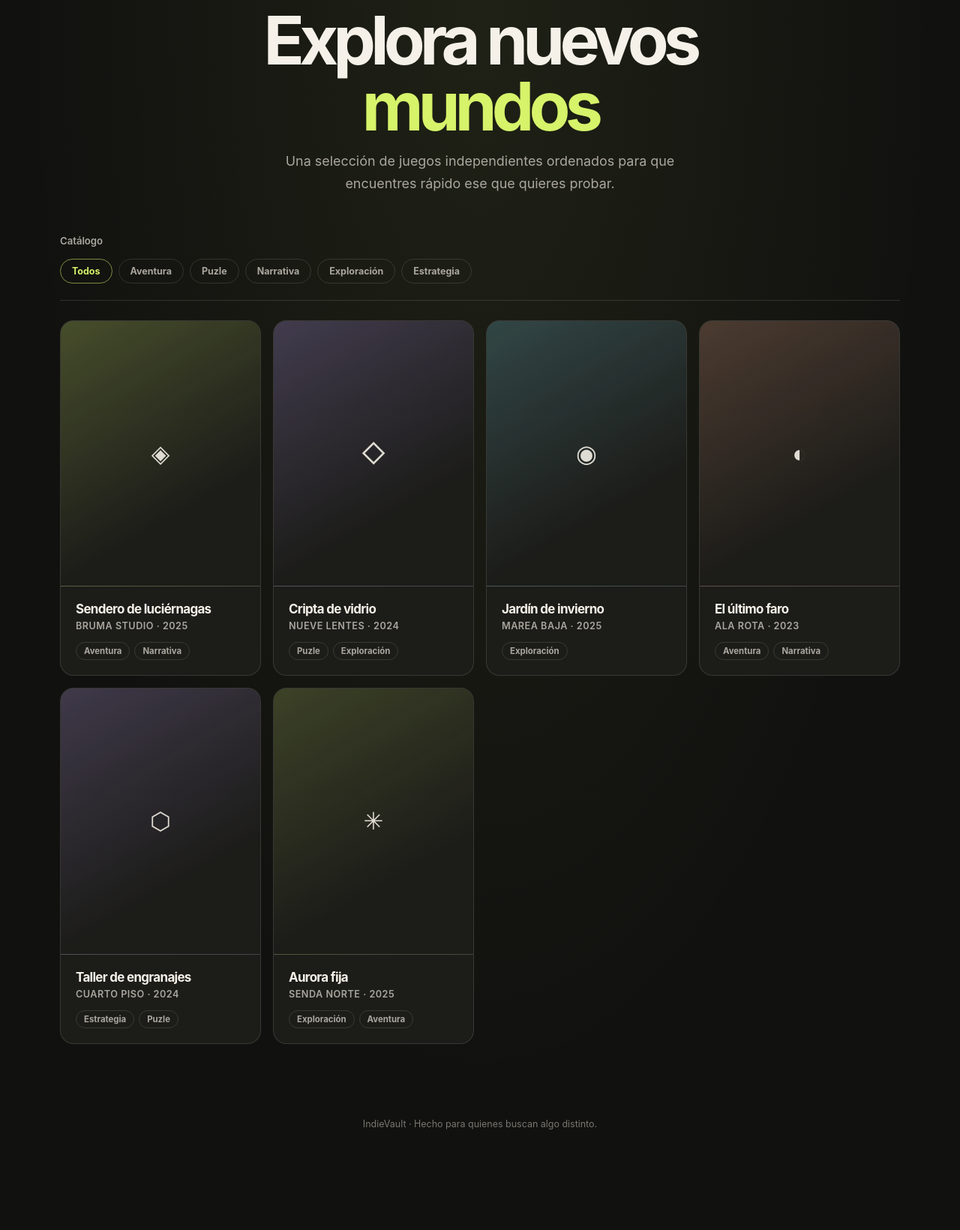
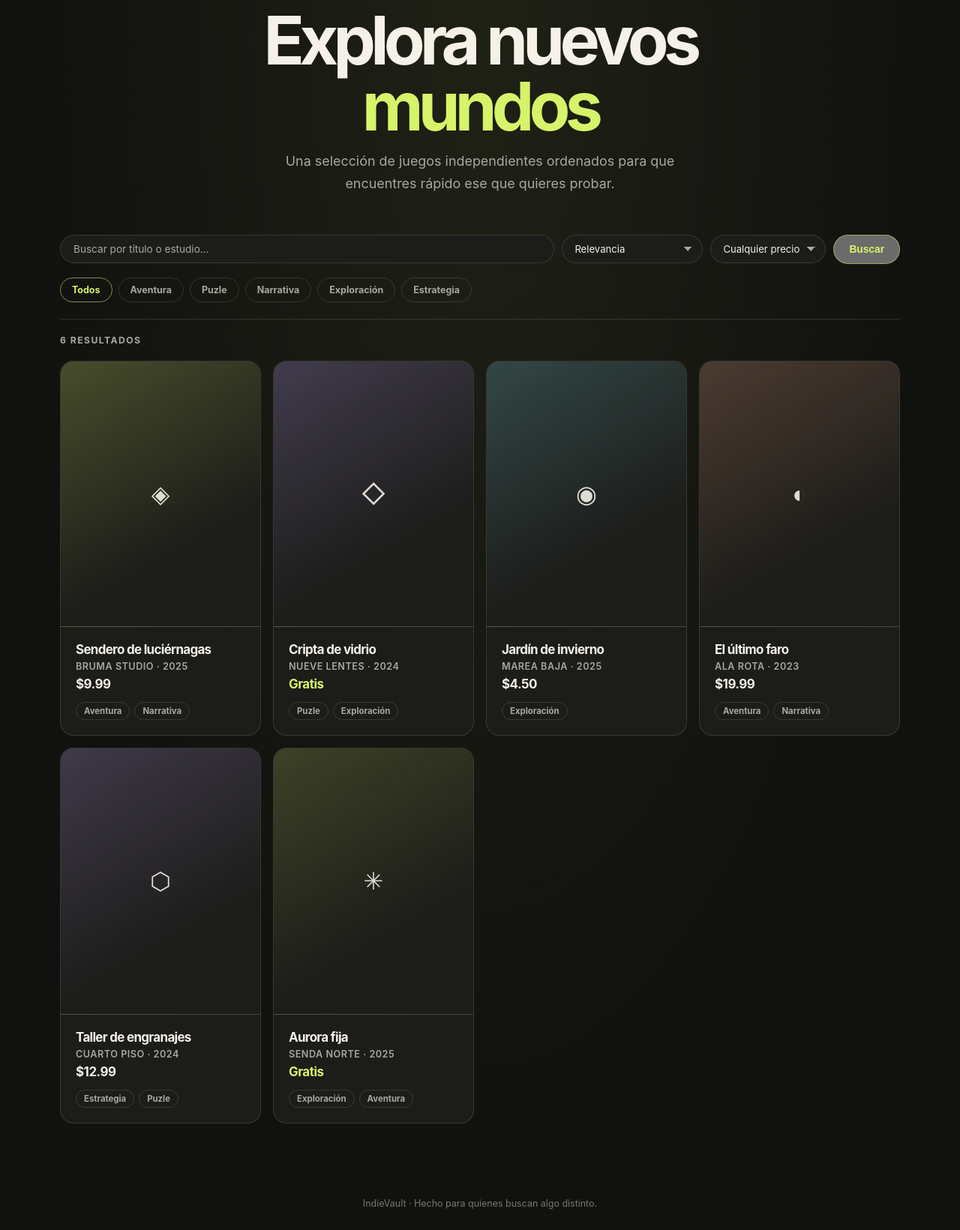
Before and after one commit to PolloYon06/IndieVault, a Django app: page /explorar/ in a window 1280 px wide. Shown: the part 212-1852 px from the top of the page at 75% size. Before the commit the page ends 1718 px from the top, so only its background shows below. Run offline with Django 5.2, Linux system fonts and the light colour scheme.

Commit message:
Agregar filtros tipo Steam y plan de suscripción Prime

```diff
--- a/IndieVault/static/css/indievault.css
+++ b/IndieVault/static/css/indievault.css
@@ -304,9 +304,70 @@ h1 span.lilac { color: var(--lilac); }
 .chip:hover { color: var(--ink); border-color: rgba(214, 243, 106, 0.4); }
 .chip[aria-pressed="true"] { color: var(--lime); border-color: rgba(214, 243, 106, 0.55); }
 
+a.chip { display: inline-block; text-decoration: none; }
+
 .library .chip[aria-pressed="true"] {
     color: var(--lilac);
     border-color: rgba(194, 168, 255, 0.55);
+}
+
+.filter-bar {
+    display: flex;
+    gap: 10px;
+    margin-bottom: 18px;
+}
+
+.filter-form {
+    display: flex;
+    flex: 1;
+    flex-wrap: wrap;
+    gap: 10px;
+    align-items: center;
+}
+
+.search-input {
+    flex: 1;
+    min-width: 200px;
+    padding: 10px 17px;
+    border: 1px solid var(--line);
+    border-radius: 999px;
+    background: var(--panel);
+    color: var(--ink);
+    font: inherit;
+    font-size: 0.85rem;
+}
+
+.search-input::placeholder { color: var(--muted); }
+
+.search-input:focus-visible,
+.filter-select:focus-visible {
+    outline: 2px solid var(--lime);
+    outline-offset: 2px;
+}
+
+.filter-select {
+    padding: 10px 34px 10px 16px;
+    border: 1px solid var(--line);
+    border-radius: 999px;
+    background:
+        linear-gradient(45deg, transparent 50%, var(--muted) 50%) calc(100% - 18px) 50% / 6px 6px no-repeat,
+        linear-gradient(135deg, var(--muted) 50%, transparent 50%) calc(100% - 13px) 50% / 6px 6px no-repeat,
+        var(--panel);
+    color: var(--ink);
+    font-family: inherit;
+    font-size: 0.82rem;
+    appearance: none;
+}
+
+.chip-row { margin-top: 0; }
+
+.results-count {
+    margin: -6px 0 20px;
+    color: var(--muted);
+    font-size: 0.76rem;
+    font-weight: 700;
+    letter-spacing: 0.12em;
+    text-transform: uppercase;
 }
 
 .game-grid {
@@ -357,6 +418,15 @@ h1 span.lilac { color: var(--lilac); }
     letter-spacing: 0.04em;
     text-transform: uppercase;
 }
+
+.price {
+    margin: -8px 0 14px;
+    font-size: 1.06rem;
+    font-weight: 750;
+    letter-spacing: -0.03em;
+}
+
+.price.free { color: var(--lime); }
 
 .tags {
     display: flex;
--- a/IndieVault/templates/explorar.html
+++ b/IndieVault/templates/explorar.html
@@ -10,71 +10,57 @@
     </section>
 
     <section class="page-shell" aria-labelledby="catalogo-title">
-        <h2 class="choice-heading" id="catalogo-title">Catálogo</h2>
-
-        <div class="toolbar" role="group" aria-label="Filtrar por género">
-            <button class="chip" type="button" aria-pressed="true">Todos</button>
-            <button class="chip" type="button" aria-pressed="false">Aventura</button>
-            <button class="chip" type="button" aria-pressed="false">Puzle</button>
-            <button class="chip" type="button" aria-pressed="false">Narrativa</button>
-            <button class="chip" type="button" aria-pressed="false">Exploración</button>
-            <button class="chip" type="button" aria-pressed="false">Estrategia</button>
+        <div class="filter-bar">
+            <form class="filter-form" method="get" action="{% url 'explorar' %}">
+                <input class="search-input" type="search" name="q" value="{{ q }}" placeholder="Buscar por título o estudio…" aria-label="Buscar juegos">
+                <input type="hidden" name="genre" value="{{ genre }}">
+                <select class="filter-select" name="sort" aria-label="Ordenar por">
+                    <option value=""{% if sort == '' %} selected{% endif %}>Relevancia</option>
+                    <option value="az"{% if sort == 'az' %} selected{% endif %}>A → Z</option>
+                    <option value="za"{% if sort == 'za' %} selected{% endif %}>Z → A</option>
+                    <option value="price_asc"{% if sort == 'price_asc' %} selected{% endif %}>Precio menor a mayor</option>
+                    <option value="price_desc"{% if sort == 'price_desc' %} selected{% endif %}>Precio mayor a menor</option>
+                    <option value="newest"{% if sort == 'newest' %} selected{% endif %}>Más recientes</option>
+                </select>
+                <select class="filter-select" name="price" aria-label="Filtrar por precio">
+                    <option value=""{% if price == '' %} selected{% endif %}>Cualquier precio</option>
+                    <option value="free"{% if price == 'free' %} selected{% endif %}>Gratis</option>
+                    <option value="5"{% if price == '5' %} selected{% endif %}>Menos de $5</option>
+                    <option value="10"{% if price == '10' %} selected{% endif %}>Menos de $10</option>
+                </select>
+                <button class="button" type="submit">Buscar</button>
+            </form>
         </div>
 
+        <div class="toolbar chip-row" role="group" aria-label="Filtrar por género">
+            <a class="chip{% if not genre %} active{% endif %}" href="{% querystring genre=None %}"{% if not genre %} aria-pressed="true"{% endif %}>Todos</a>
+            {% for g in genres %}
+                <a class="chip{% if genre == g %} active{% endif %}" href="{% querystring genre=g %}"{% if genre == g %} aria-pressed="true"{% endif %}>{{ g }}</a>
+            {% endfor %}
+        </div>
+
+        <p class="results-count">{% if q or genre or price or sort %}{% endif %}{{ games|length }} resultado{{ games|length|pluralize }}</p>
+
         <div class="game-grid">
-            <article class="game-card">
-                <div class="cover" style="--tint: rgba(214, 243, 106, 0.26)" aria-hidden="true">◈</div>
-                <div class="game-body">
-                    <h3>Sendero de luciérnagas</h3>
-                    <p class="game-meta">Bruma Studio · 2025</p>
-                    <div class="tags"><span class="tag">Aventura</span><span class="tag">Narrativa</span></div>
+            {% for game in games %}
+                <article class="game-card">
+                    <div class="cover" style="--tint: {{ game.tint }}" aria-hidden="true">{{ game.symbol }}</div>
+                    <div class="game-body">
+                        <h3>{{ game.title }}</h3>
+                        <p class="game-meta">{{ game.studio }} · {{ game.year }}</p>
+                        <p class="price{% if game.price == 0 %} free{% endif %}">{% if game.price == 0 %}Gratis{% else %}${{ game.price|stringformat:'.2f' }}{% endif %}</p>
+                        <div class="tags">
+                            {% for tag in game.genres %}<span class="tag">{{ tag }}</span>{% endfor %}
+                        </div>
+                    </div>
+                </article>
+            {% empty %}
+                <div class="empty-state no-results">
+                    <h2>No encontramos nada con esos filtros</h2>
+                    <p>Prueba con otro término, quita el precio o vuelve a todos los géneros.</p>
+                    <a class="button" href="{% url 'explorar' %}">Limpiar filtros <span aria-hidden="true">↗</span></a>
                 </div>
-            </article>
-
-            <article class="game-card">
-                <div class="cover" style="--tint: rgba(194, 168, 255, 0.26)" aria-hidden="true">◇</div>
-                <div class="game-body">
-                    <h3>Cripta de vidrio</h3>
-                    <p class="game-meta">Nueve Lentes · 2024</p>
-                    <div class="tags"><span class="tag">Puzle</span><span class="tag">Exploración</span></div>
-                </div>
-            </article>
-
-            <article class="game-card">
-                <div class="cover" style="--tint: rgba(126, 214, 223, 0.26)" aria-hidden="true">◉</div>
-                <div class="game-body">
-                    <h3>Jardín de invierno</h3>
-                    <p class="game-meta">Marea Baja · 2025</p>
-                    <div class="tags"><span class="tag">Exploración</span></div>
-                </div>
-            </article>
-
-            <article class="game-card">
-                <div class="cover" style="--tint: rgba(255, 176, 138, 0.24)" aria-hidden="true">◐</div>
-                <div class="game-body">
-                    <h3>El último faro</h3>
-                    <p class="game-meta">Ala Rota · 2023</p>
-                    <div class="tags"><span class="tag">Aventura</span><span class="tag">Narrativa</span></div>
-                </div>
-            </article>
-
-            <article class="game-card">
-                <div class="cover" style="--tint: rgba(196, 168, 255, 0.24)" aria-hidden="true">⬡</div>
-                <div class="game-body">
-                    <h3>Taller de engranajes</h3>
-                    <p class="game-meta">Cuarto Piso · 2024</p>
-                    <div class="tags"><span class="tag">Estrategia</span><span class="tag">Puzle</span></div>
-                </div>
-            </article>
-
-            <article class="game-card">
-                <div class="cover" style="--tint: rgba(214, 243, 106, 0.2)" aria-hidden="true">✳</div>
-                <div class="game-body">
-                    <h3>Aurora fija</h3>
-                    <p class="game-meta">Senda Norte · 2025</p>
-                    <div class="tags"><span class="tag">Exploración</span><span class="tag">Aventura</span></div>
-                </div>
-            </article>
+            {% endfor %}
         </div>
     </section>
 {% endblock %}
--- a/IndieVault/views.py
+++ b/IndieVault/views.py
@@ -1,4 +1,63 @@
 from django.shortcuts import render
+
+GAMES = [
+    {
+        'title': 'Sendero de luciérnagas',
+        'studio': 'Bruma Studio',
+        'year': 2025,
+        'genres': ['Aventura', 'Narrativa'],
+        'price': 9.99,
+        'symbol': '◈',
+        'tint': 'rgba(214, 243, 106, 0.26)',
+    },
+    {
+        'title': 'Cripta de vidrio',
+        'studio': 'Nueve Lentes',
+        'year': 2024,
+        'genres': ['Puzle', 'Exploración'],
+        'price': 0,
+        'symbol': '◇',
+        'tint': 'rgba(194, 168, 255, 0.26)',
+    },
+    {
+        'title': 'Jardín de invierno',
+        'studio': 'Marea Baja',
+        'year': 2025,
+        'genres': ['Exploración'],
+        'price': 4.50,
+        'symbol': '◉',
+        'tint': 'rgba(126, 214, 223, 0.26)',
+    },
+    {
+        'title': 'El último faro',
+        'studio': 'Ala Rota',
+        'year': 2023,
+        'genres': ['Aventura', 'Narrativa'],
+        'price': 19.99,
+        'symbol': '◐',
+        'tint': 'rgba(255, 176, 138, 0.24)',
+    },
+    {
+        'title': 'Taller de engranajes',
+        'studio': 'Cuarto Piso',
+        'year': 2024,
+        'genres': ['Estrategia', 'Puzle'],
+        'price': 12.99,
+        'symbol': '⬡',
+        'tint': 'rgba(196, 168, 255, 0.24)',
+    },
+    {
+        'title': 'Aurora fija',
+        'studio': 'Senda Norte',
+        'year': 2025,
+        'genres': ['Exploración', 'Aventura'],
+        'price': 0,
+        'symbol': '✳',
+        'tint': 'rgba(214, 243, 106, 0.2)',
+    },
+]
+
+GENRES = ['Aventura', 'Puzle', 'Narrativa', 'Exploración', 'Estrategia']
 
 
 def index(request):
@@ -6,7 +65,45 @@ def index(request):
 
 
 def explorar(request):
-    return render(request, 'explorar.html')
+    games = GAMES
+    genre = request.GET.get('genre', '')
+    query = request.GET.get('q', '').strip()
+    sort = request.GET.get('sort', '')
+    price = request.GET.get('price', '')
+
+    if genre:
+        games = [g for g in games if genre in g['genres']]
+    if query:
+        needle = query.lower()
+        games = [
+            g for g in games
+            if needle in g['title'].lower() or needle in g['studio'].lower()
+        ]
+    if price == 'free':
+        games = [g for g in games if g['price'] == 0]
+    elif price:
+        cap = float(price)
+        games = [g for g in games if 0 < g['price'] < cap]
+
+    if sort == 'az':
+        games = sorted(games, key=lambda g: g['title'].lower())
+    elif sort == 'za':
+        games = sorted(games, key=lambda g: g['title'].lower(), reverse=True)
+    elif sort == 'price_asc':
+        games = sorted(games, key=lambda g: g['price'])
+    elif sort == 'price_desc':
+        games = sorted(games, key=lambda g: g['price'], reverse=True)
+    elif sort == 'newest':
+        games = sorted(games, key=lambda g: g['year'], reverse=True)
+
+    return render(request, 'explorar.html', {
+        'games': games,
+        'genres': GENRES,
+        'genre': genre,
+        'q': query,
+        'sort': sort,
+        'price': price,
+    })
 
 
 def biblioteca(request):
```
Also changed, not shown: other parts of IndieVault/static/css/indievault.css (+121 -0 lines), IndieVault/templates/suscripcion.html (+27 -0 lines), IndieVault/tests.py (+67 -0 lines).
